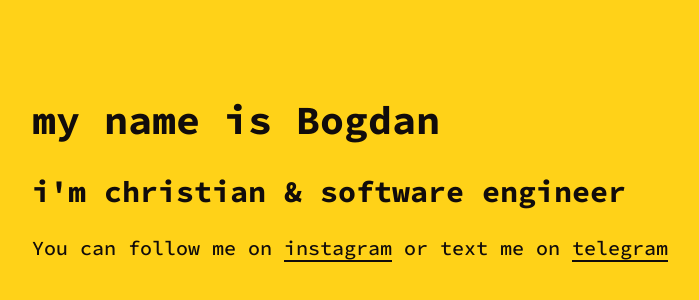
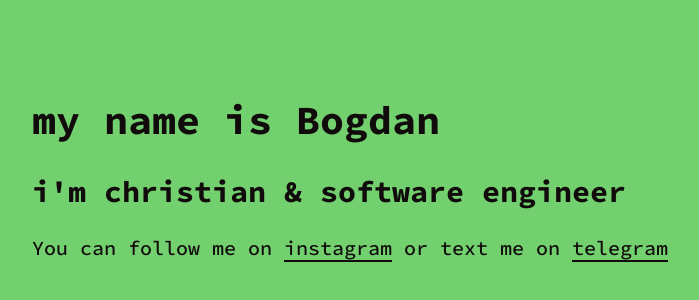
Before and after one commit to bogdanbryzh/bogdanbryzh.me, a website: page public/index.html in a window 1280 px wide. Shown: the part 226-526 px from the top of the page, without its empty margins (96-795 px from the left). Drawn offline with Linux system fonts and the light colour scheme.

Commit message:
feat: switch to atomic green

```diff
--- a/public/styles.css
+++ b/public/styles.css
@@ -1,6 +1,6 @@
 :root {
   --main-color: #110c0b;
-  --accent-color: #ffd218;
+  --accent-color: #73d06f;
 }
 
 * {
```
